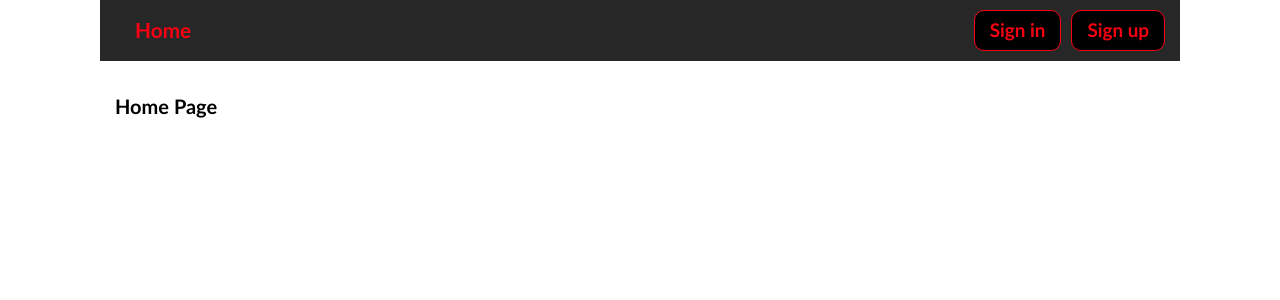
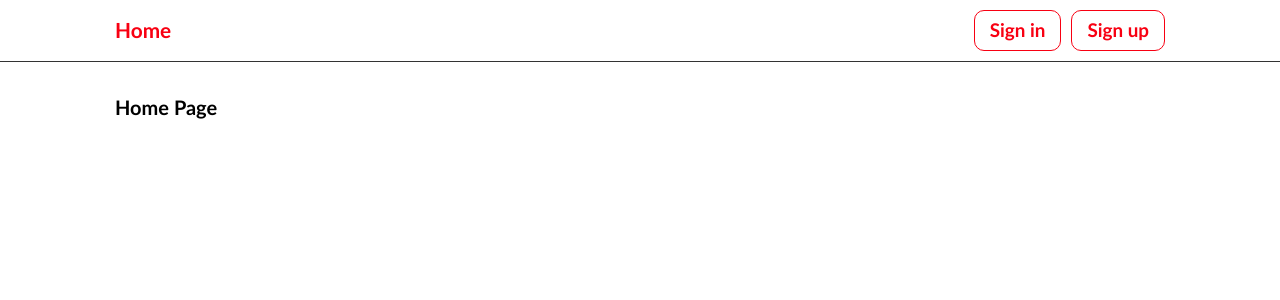
Before and after one commit to isleeden/YiRecipe, a React (Create React App) app: page / in a window 1280 px wide. Shown: the top 300 px of the page. Built offline with nearby package versions, Linux system fonts and the light colour scheme.

Commit message:
some visual changes in header

```diff
--- a/src/components/Header/Header.jsx
+++ b/src/components/Header/Header.jsx
@@ -5,11 +5,13 @@ import styles from "./Header.module.scss";
 
 export default function Header() {
   return (
-    <header className={[styles.header, "container"].join(" ")}>
-      <NavbarList></NavbarList>
-      <div className={styles.authBtns}>
-        <Button className={styles.btn}>Sign in</Button>
-        <Button className={styles.btn}>Sign up</Button>
+    <header className={styles.header}>
+      <div className={["container", styles.container].join(" ")}>
+        <NavbarList></NavbarList>
+        <div className={styles.authBtns}>
+          <Button className={styles.btn}>Sign in</Button>
+          <Button className={styles.btn}>Sign up</Button>
+        </div>
       </div>
     </header>
   );
--- a/src/components/Header/Header.module.scss
+++ b/src/components/Header/Header.module.scss
@@ -1,10 +1,13 @@
 @import "styles/variables";
 
 .header {
+  border-bottom: 1px solid $gray;
+}
+
+.header .container {
   display: flex;
   justify-content: space-between;
   align-items: center;
-  background-color: $dark-gray;
 }
 
 .authBtns {
@@ -12,6 +15,7 @@
 }
 
 .btn {
+  background-color: $white;
   font-size: 1.18em;
   cursor: pointer;
   font-weight: 600;
--- a/src/components/NavbarListItem/NavbarListItem.module.scss
+++ b/src/components/NavbarListItem/NavbarListItem.module.scss
@@ -3,7 +3,7 @@
 .listItem {
   font-size: 1.3em;
   display: block;
-  padding: 20px;
+  padding: 20px 0;
   color: $accent;
   transition: color 0.3s;
   font-weight: 600;
```
